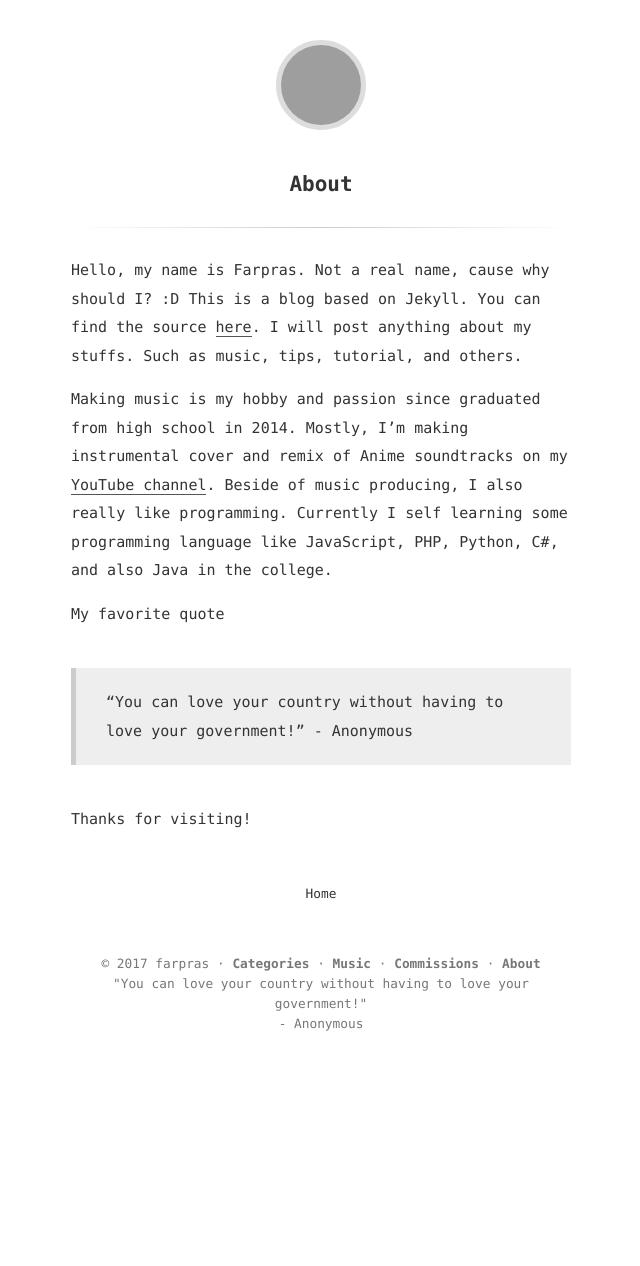
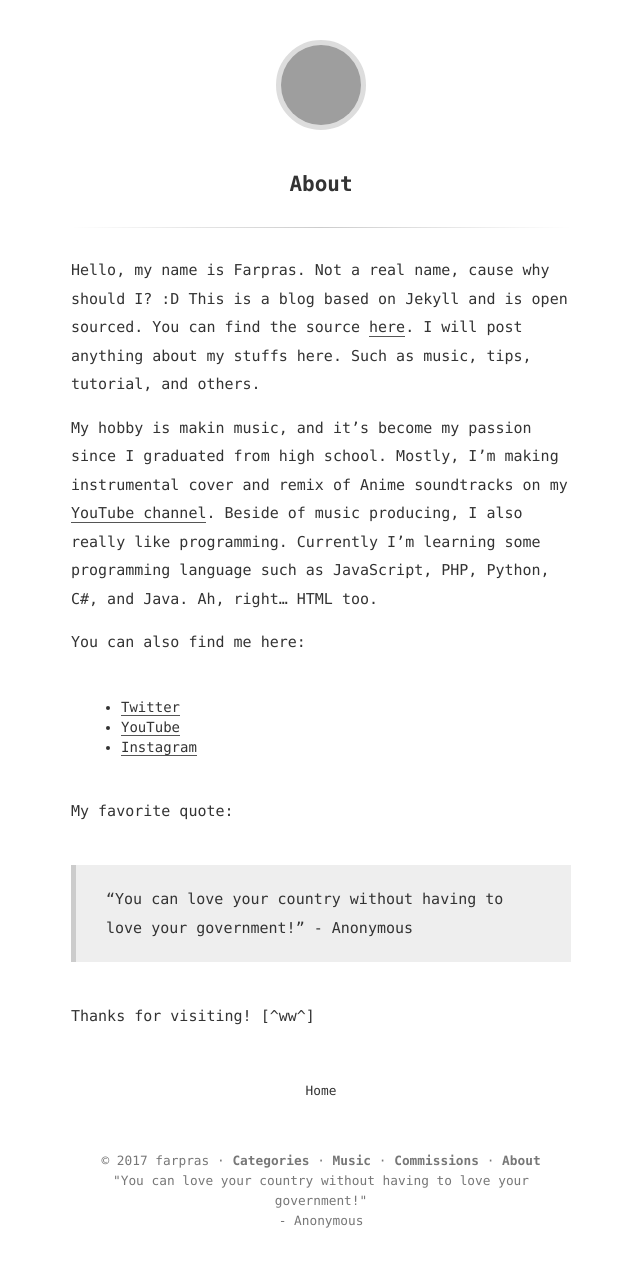
Before and after one commit to farpras/blog, a Jekyll site: the page built from about.md, in a window 1280 px wide. Shown: the whole page, without its empty margins (319-959 px from the left). Built offline with Jekyll 4.4.1, drawn with Linux system fonts in a browser that asks for light colours; before the commit the page ends 1069 px from its top, so only the background shows below that; grey boxes are pictures that could not be loaded.

Commit message:
Edit about page

```diff
--- a/about.md
+++ b/about.md
@@ -4,11 +4,16 @@
 ---
 
 Hello, my name is Farpras. Not a real name, cause why should I? :D
-This is a blog based on Jekyll. You can find the source <a href="https://github.com/farpras/blog">here</a>. I will post anything about my stuffs. Such as music, tips, tutorial, and others.
+This is a blog based on Jekyll and is open sourced. You can find the source <a href="https://github.com/farpras/blog">here</a>. I will post anything about my stuffs here. Such as music, tips, tutorial, and others.
 
-Making music is my hobby and passion since graduated from high school in 2014. Mostly, I'm making instrumental cover and remix of Anime soundtracks on my <a href="http://www.youtube.com/farpras">YouTube channel</a>. Beside of music producing, I also really like programming. Currently I self learning some programming language like JavaScript, PHP, Python, C#, and also Java in the college.
+My hobby is makin music, and it's become my passion since I graduated from high school. Mostly, I'm making instrumental cover and remix of Anime soundtracks on my <a href="http://www.youtube.com/farpras">YouTube channel</a>. Beside of music producing, I also really like programming. Currently I'm learning some programming language such as JavaScript, PHP, Python, C#, and Java. Ah, right... HTML too.
 
-My favorite quote
+You can also find me here:
+- <a href="http://twitter.com/farpras">Twitter</a>
+- <a href="http://youtube.com/farpras">YouTube</a>
+- <a href="http://instagram.com/farpras">Instagram</a>
+
+My favorite quote:
 > "You can love your country without having to love your government!" - Anonymous
 
-Thanks for visiting!
+Thanks for visiting! [^ww^]
```
